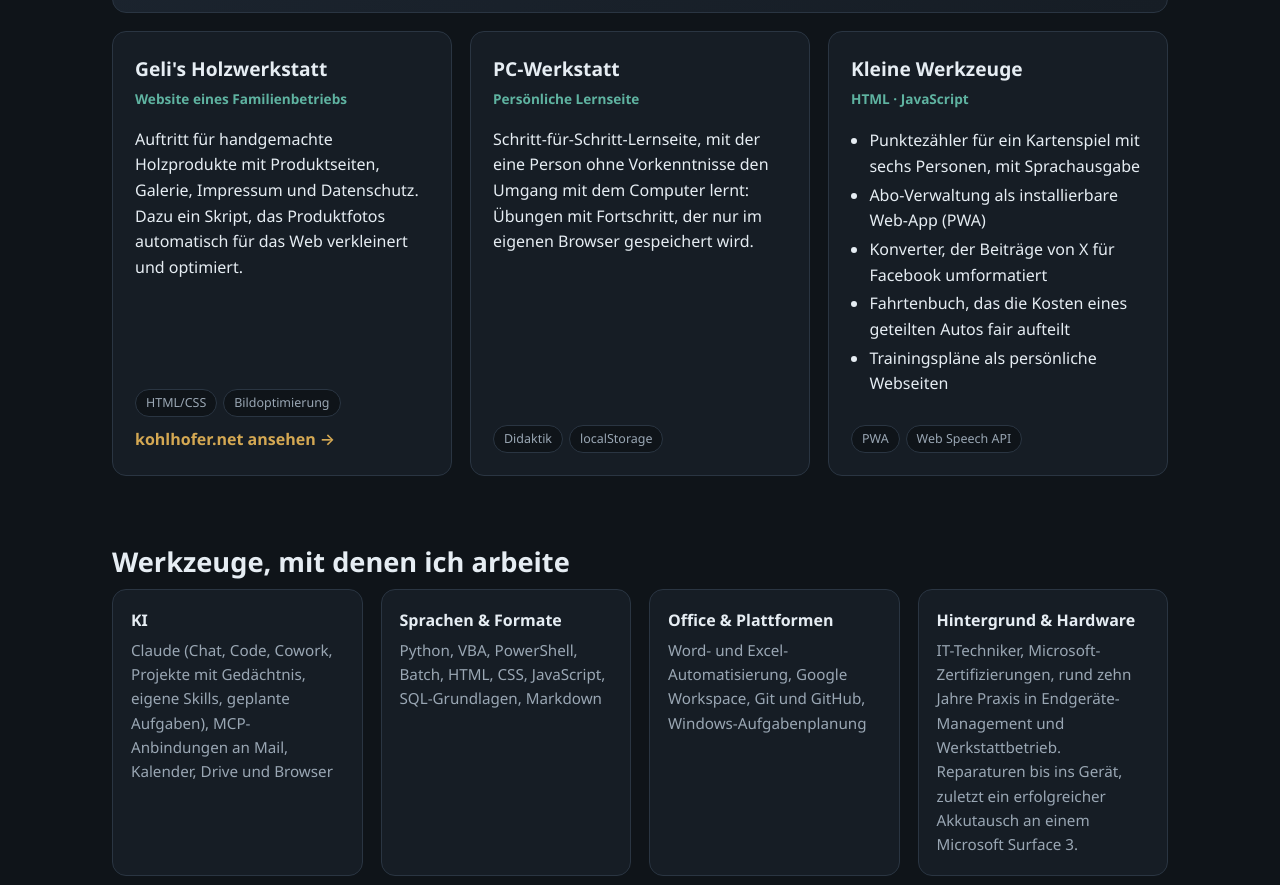
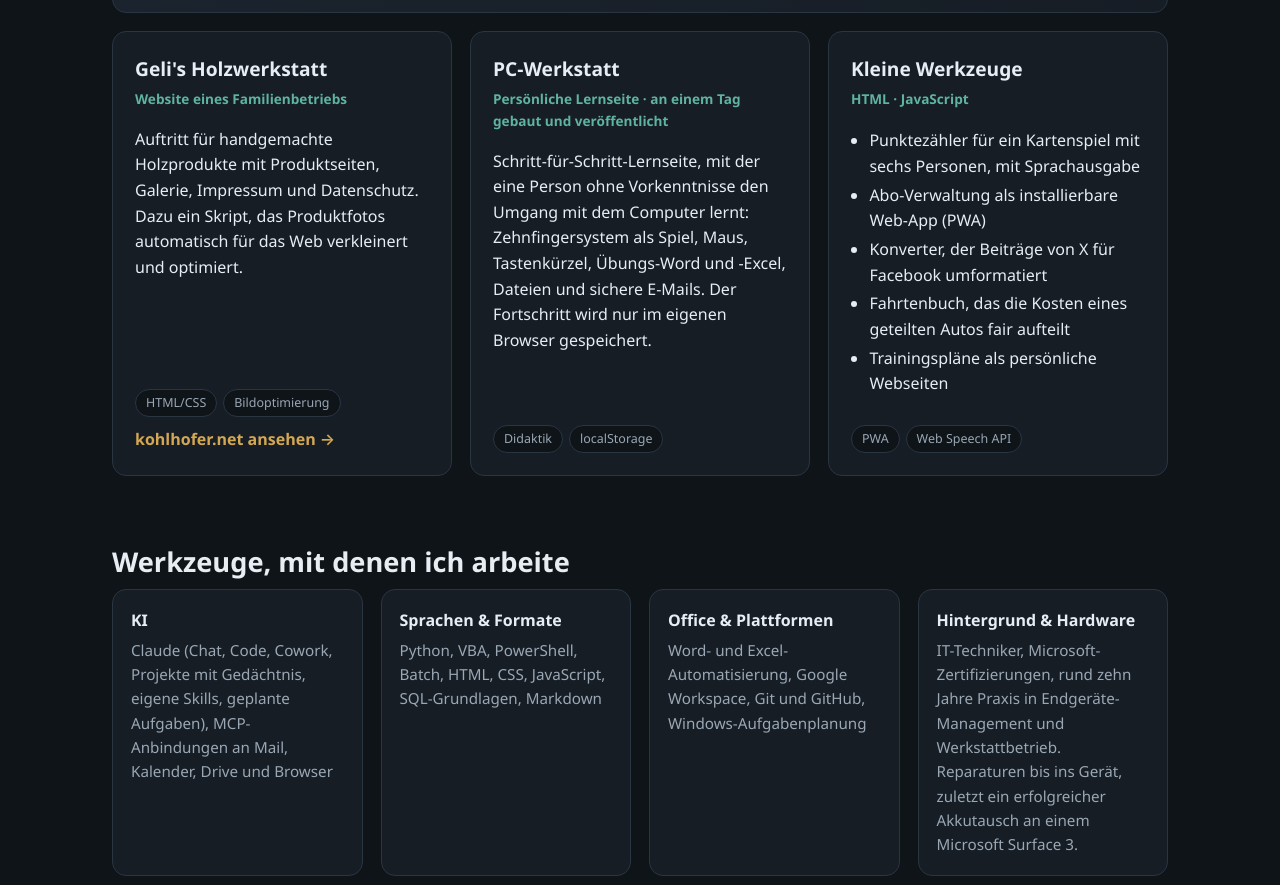
Before and after one commit to guenter-kohlhofer/portfolio, a plain HTML site: page index.html in a window 1280 px wide. Shown: the part 7201-8086 px from the top of the page. Drawn offline with Linux system fonts and the light colour scheme.

Commit message:
PC-Werkstatt: Umfang und Bauzeit

```diff
--- a/index.html
+++ b/index.html
@@ -337,8 +337,8 @@
 
     <article class="card">
       <h3>PC-Werkstatt</h3>
-      <div class="meta">Persönliche Lernseite</div>
-      <p>Schritt-für-Schritt-Lernseite, mit der eine Person ohne Vorkenntnisse den Umgang mit dem Computer lernt: Übungen mit Fortschritt, der nur im eigenen Browser gespeichert wird.</p>
+      <div class="meta">Persönliche Lernseite · an einem Tag gebaut und veröffentlicht</div>
+      <p>Schritt-für-Schritt-Lernseite, mit der eine Person ohne Vorkenntnisse den Umgang mit dem Computer lernt: Zehnfingersystem als Spiel, Maus, Tastenkürzel, Übungs-Word und -Excel, Dateien und sichere E-Mails. Der Fortschritt wird nur im eigenen Browser gespeichert.</p>
       <div class="tags"><span class="tag">Didaktik</span><span class="tag">localStorage</span></div>
     </article>
 
```
